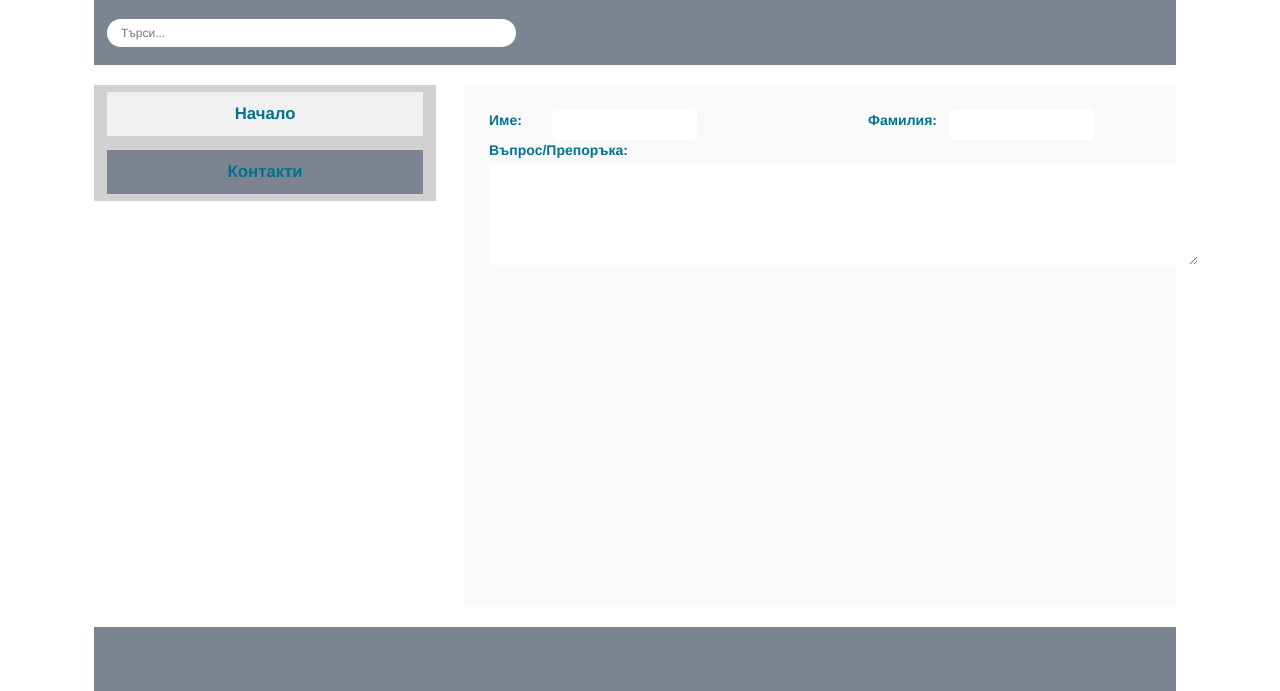
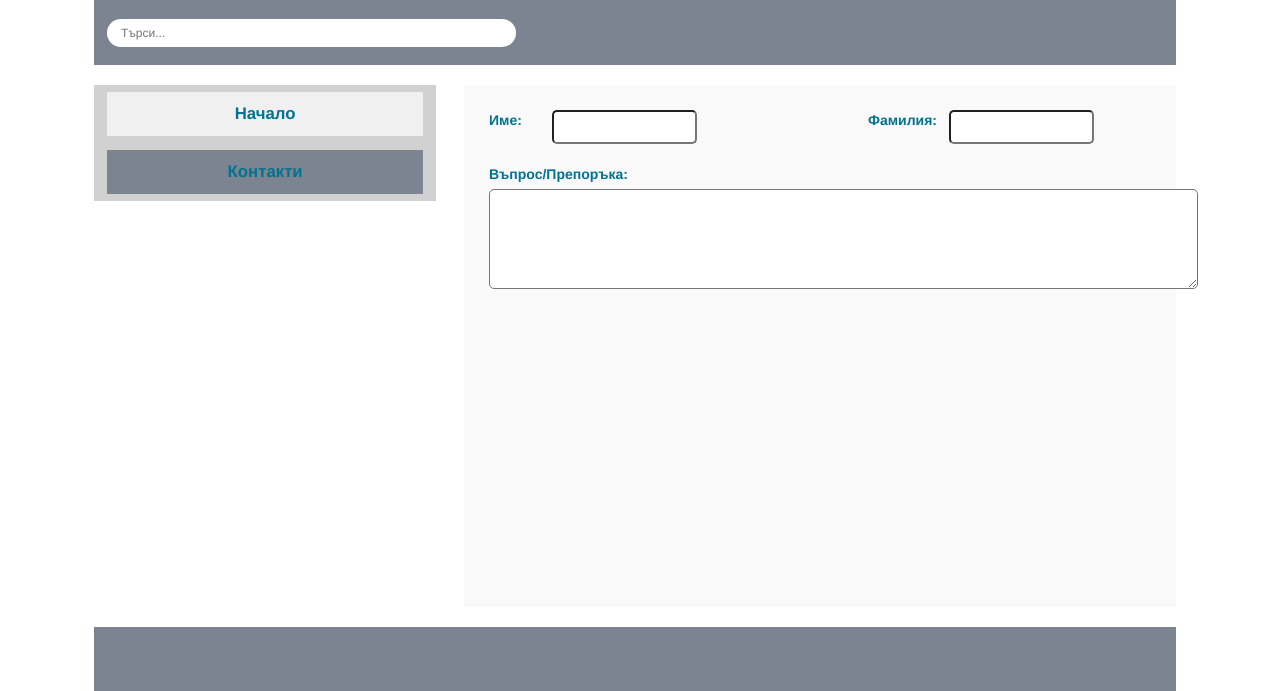
Before and after one commit to slavi104/e_shop, a PHP site: page /contacts.php in a window 1280 px wide. Shown: the part 148-839 px from the top of the page. Run offline with PHP 8.4, Linux system fonts and the light colour scheme; some libraries are stand-ins or nearby versions.

Commit message:
+ small fixes

```diff
--- a/contacts.php
+++ b/contacts.php
@@ -16,6 +16,7 @@
 					<label name='last_name' for='last_name' id="lastName">Фамилия:</label>
 					<input type='text' name='last_name' class="input_styles" size='20'/>
 				</div>
+				<br><br>
 				<div>
 					<label style="float:left; margin-left:10px;">Въпрос/Препоръка:</label>
 				</div>
--- a/style/contacts-style.css
+++ b/style/contacts-style.css
@@ -11,7 +11,6 @@
 	border-radius: 5px;
 	width: 145px;
 	background-color: #fff;
-	border:0;
  }
  #contacts_form label
  {
@@ -34,7 +33,6 @@
 	margin-left: -41px;
 	height: 100px;
 	background-color: #fff;
-	border: none;
   border-radius: 5px;
 }
  .contacts_inputs{
```
Also changed, not shown: registration.php (+7 -6 lines).
